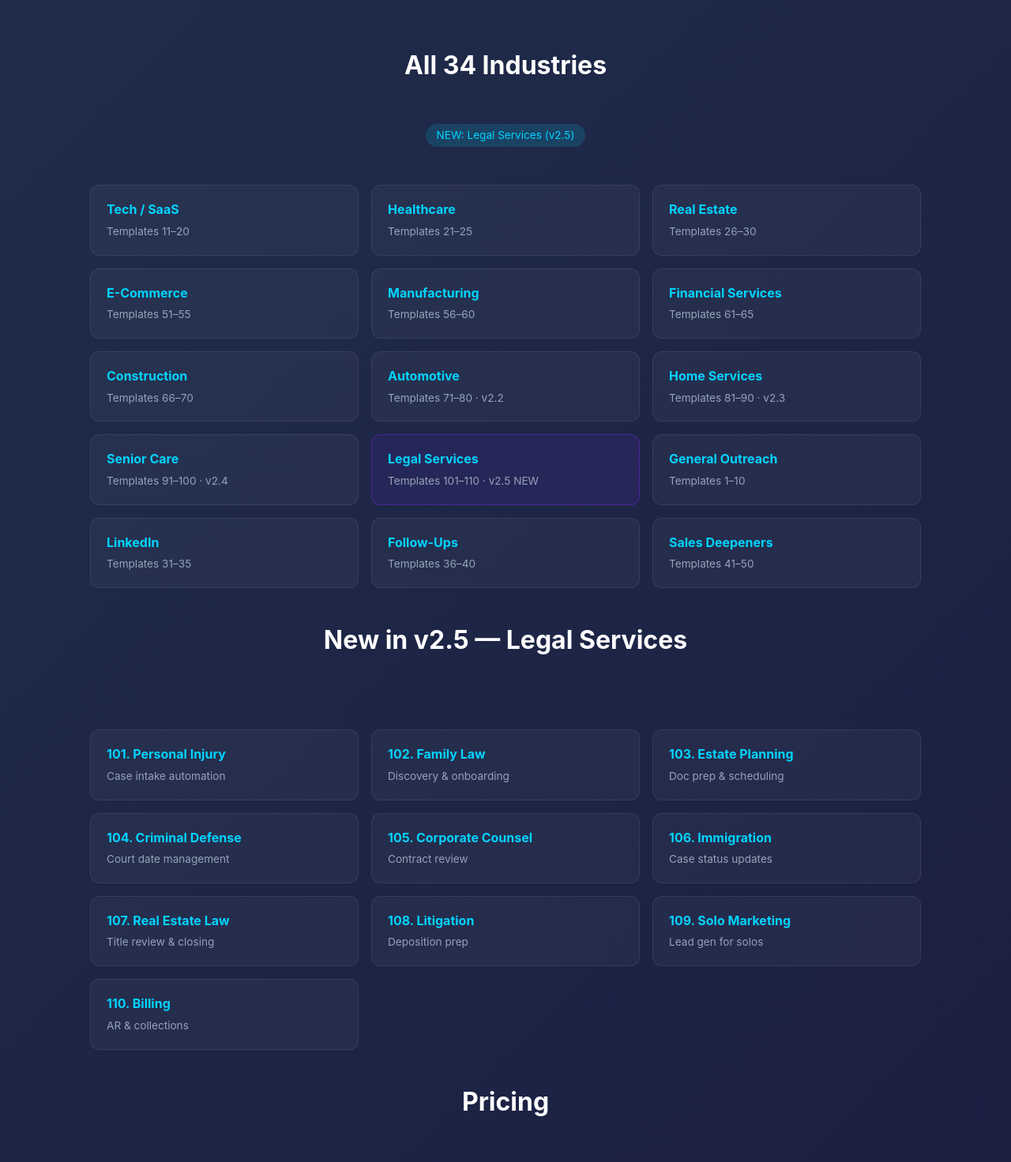
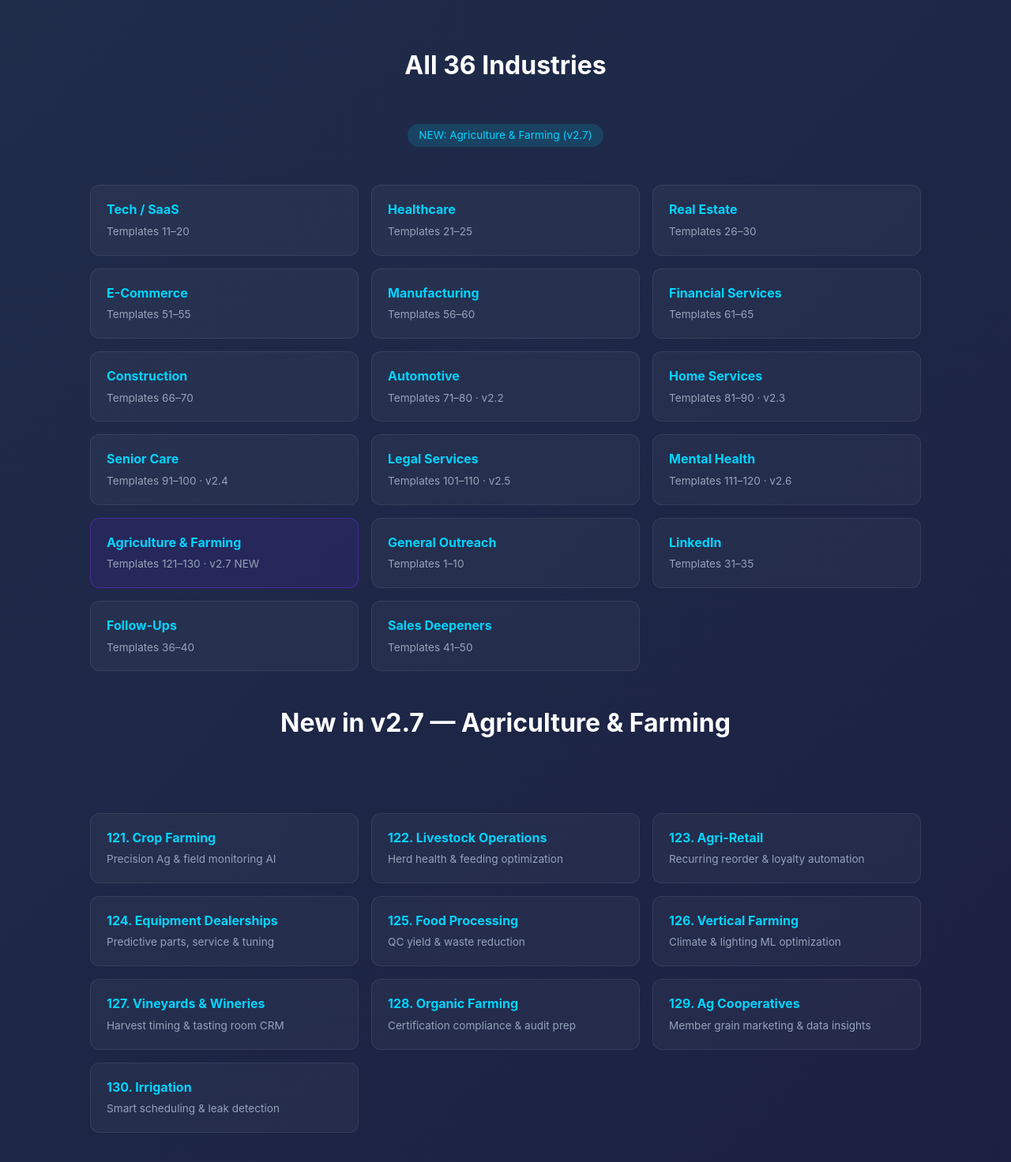
Before and after one commit to Tennie321/cold-email-swipe-file-pro, a plain HTML site: page index.html in a window 1280 px wide. Shown: the part 647-2119 px from the top of the page at 79% size. Drawn offline with Linux system fonts and the light colour scheme.

Commit message:
v2.7 - Added 10 Agriculture & Farming templates (130 total, 36 industries)

```diff
--- a/index.html
+++ b/index.html
@@ -199,9 +199,9 @@
 <body>
     <div class="container">
         <section class="hero">
-            <div class="price-badge"><strong>v2.5</strong> — Just updated · <strong>110</strong> templates · <strong>34</strong> industries</div>
+            <div class="price-badge"><strong>v2.7</strong> — Just updated · <strong>130</strong> templates · <strong>36</strong> industries</div>
             <h1>Cold Email Swipe File PRO</h1>
-            <p class="subtitle">110 battle-tested cold email templates for AI automation agencies. Copy, personalize, send. No fluff — just templates that convert.</p>
+            <p class="subtitle">130 battle-tested cold email templates for AI automation agencies. Copy, personalize, send. No fluff — just templates that convert.</p>
             <a href="https://github.com/Tennie321/cold-email-swipe-file-pro/raw/main/cold-email-swipe-file.md" class="cta-btn">Download Free Preview →</a>
         </section>
 
@@ -213,8 +213,8 @@
         </section>
 
         <section>
-            <h2 class="section-title">All 34 Industries</h2>
-            <div class="version-badge" style="display:block; text-align:center; width:fit-content; margin:0 auto 8px;">NEW: Legal Services (v2.5)</div>
+            <h2 class="section-title">All 36 Industries</h2>
+            <div class="version-badge" style="display:block; text-align:center; width:fit-content; margin:0 auto 8px;">NEW: Agriculture & Farming (v2.7)</div>
             <div class="industry-grid">
                 <div class="industry-card"><h4>Tech / SaaS</h4><p>Templates 11–20</p></div>
                 <div class="industry-card"><h4>Healthcare</h4><p>Templates 21–25</p></div>
@@ -226,7 +226,9 @@
                 <div class="industry-card"><h4>Automotive</h4><p>Templates 71–80 · v2.2</p></div>
                 <div class="industry-card"><h4>Home Services</h4><p>Templates 81–90 · v2.3</p></div>
                 <div class="industry-card"><h4>Senior Care</h4><p>Templates 91–100 · v2.4</p></div>
-                <div class="industry-card highlight"><h4>Legal Services</h4><p>Templates 101–110 · v2.5 NEW</p></div>
+                <div class="industry-card"><h4>Legal Services</h4><p>Templates 101–110 · v2.5</p></div>
+                <div class="industry-card"><h4>Mental Health</h4><p>Templates 111–120 · v2.6</p></div>
+                <div class="industry-card highlight"><h4>Agriculture & Farming</h4><p>Templates 121–130 · v2.7 NEW</p></div>
                 <div class="industry-card"><h4>General Outreach</h4><p>Templates 1–10</p></div>
                 <div class="industry-card"><h4>LinkedIn</h4><p>Templates 31–35</p></div>
                 <div class="industry-card"><h4>Follow-Ups</h4><p>Templates 36–40</p></div>
@@ -235,18 +237,18 @@
         </section>
 
         <section>
-            <h2 class="section-title">New in v2.5 — Legal Services</h2>
+            <h2 class="section-title">New in v2.7 — Agriculture & Farming</h2>
             <div class="industry-grid">
-                <div class="industry-card"><h4>101. Personal Injury</h4><p>Case intake automation</p></div>
-                <div class="industry-card"><h4>102. Family Law</h4><p>Discovery & onboarding</p></div>
-                <div class="industry-card"><h4>103. Estate Planning</h4><p>Doc prep & scheduling</p></div>
-                <div class="industry-card"><h4>104. Criminal Defense</h4><p>Court date management</p></div>
-                <div class="industry-card"><h4>105. Corporate Counsel</h4><p>Contract review</p></div>
-                <div class="industry-card"><h4>106. Immigration</h4><p>Case status updates</p></div>
-                <div class="industry-card"><h4>107. Real Estate Law</h4><p>Title review & closing</p></div>
-                <div class="industry-card"><h4>108. Litigation</h4><p>Deposition prep</p></div>
-                <div class="industry-card"><h4>109. Solo Marketing</h4><p>Lead gen for solos</p></div>
-                <div class="industry-card"><h4>110. Billing</h4><p>AR & collections</p></div>
+                <div class="industry-card"><h4>121. Crop Farming</h4><p>Precision Ag & field monitoring AI</p></div>
+                <div class="industry-card"><h4>122. Livestock Operations</h4><p>Herd health & feeding optimization</p></div>
+                <div class="industry-card"><h4>123. Agri-Retail</h4><p>Recurring reorder & loyalty automation</p></div>
+                <div class="industry-card"><h4>124. Equipment Dealerships</h4><p>Predictive parts, service & tuning</p></div>
+                <div class="industry-card"><h4>125. Food Processing</h4><p>QC yield & waste reduction</p></div>
+                <div class="industry-card"><h4>126. Vertical Farming</h4><p>Climate & lighting ML optimization</p></div>
+                <div class="industry-card"><h4>127. Vineyards & Wineries</h4><p>Harvest timing & tasting room CRM</p></div>
+                <div class="industry-card"><h4>128. Organic Farming</h4><p>Certification compliance & audit prep</p></div>
+                <div class="industry-card"><h4>129. Ag Cooperatives</h4><p>Member grain marketing & data insights</p></div>
+                <div class="industry-card"><h4>130. Irrigation</h4><p>Smart scheduling & leak detection</p></div>
             </div>
         </section>
 
@@ -257,7 +259,7 @@
                     <h3>Cold Email Swipe File PRO</h3>
                     <div class="price">$19</div>
                     <ul>
-                        <li>110 templates across 34 industries</li>
+                        <li>130 templates across 36 industries</li>
                         <li>Instant download (Markdown file)</li>
                         <li>Lifetime updates</li>
                         <li>How-to-use guide included</li>
@@ -289,11 +291,11 @@
             </div>
             <div class="faq-item">
                 <h4>What industries are covered?</h4>
-                <p>34 industries including SaaS, Healthcare, Real Estate, E-Commerce, Manufacturing, Financial Services, Construction, Automotive, Home Services, Senior Care, and Legal Services — plus general outreach, LinkedIn, follow-ups, and sales deepeners.</p>
+                <p>36 industries including SaaS, Healthcare, Real Estate, E-Commerce, Manufacturing, Financial Services, Construction, Automotive, Home Services, Senior Care, Legal Services, Mental Health, and Agriculture & Farming — plus general outreach, LinkedIn, follow-ups, and sales deepeners.</p>
             </div>
             <div class="faq-item">
-                <h4>What's new in v2.5?</h4>
-                <p>10 Legal Services templates covering Personal Injury intake, Family Law discovery, Estate Planning doc prep, Criminal Defense court management, Corporate Counsel contract review, Immigration case tracking, Real Estate Law title review, Litigation deposition prep, Solo practitioner marketing, and Billing/Collections AR management.</p>
+                <h4>What's new in v2.7?</h4>
+                <p>10 Agriculture & Farming templates covering Crop Farming precision ag, Livestock Operations herd health, Agri-Retail reorder automation, Farm Equipment predictive maintenance, Food Processing QC & yield, Vertical Farming climate optimization, Vineyards harvest timing, Organic Farming compliance, Ag Co-op grain marketing, and Irrigation District water management. Now 130 templates across 36 industries.</p>
             </div>
             <div class="faq-item">
                 <h4>Can I resell these templates to my clients?</h4>
@@ -315,7 +317,7 @@
         </section>
 
         <footer>
-            <p>Product Factory · <a href="https://tennie321.github.io/ai-revenue-toolkit/">AI Revenue Toolkit</a> · Updated July 11, 2026 (v2.5)</p>
+            <p>Product Factory · <a href="https://tennie321.github.io/ai-revenue-toolkit/">AI Revenue Toolkit</a> · Updated July 11, 2026 (v2.7)</p>
         </footer>
     </div>
 </body>
```
Also changed, not shown: product.json (+9 -7 lines), 1 other file.
